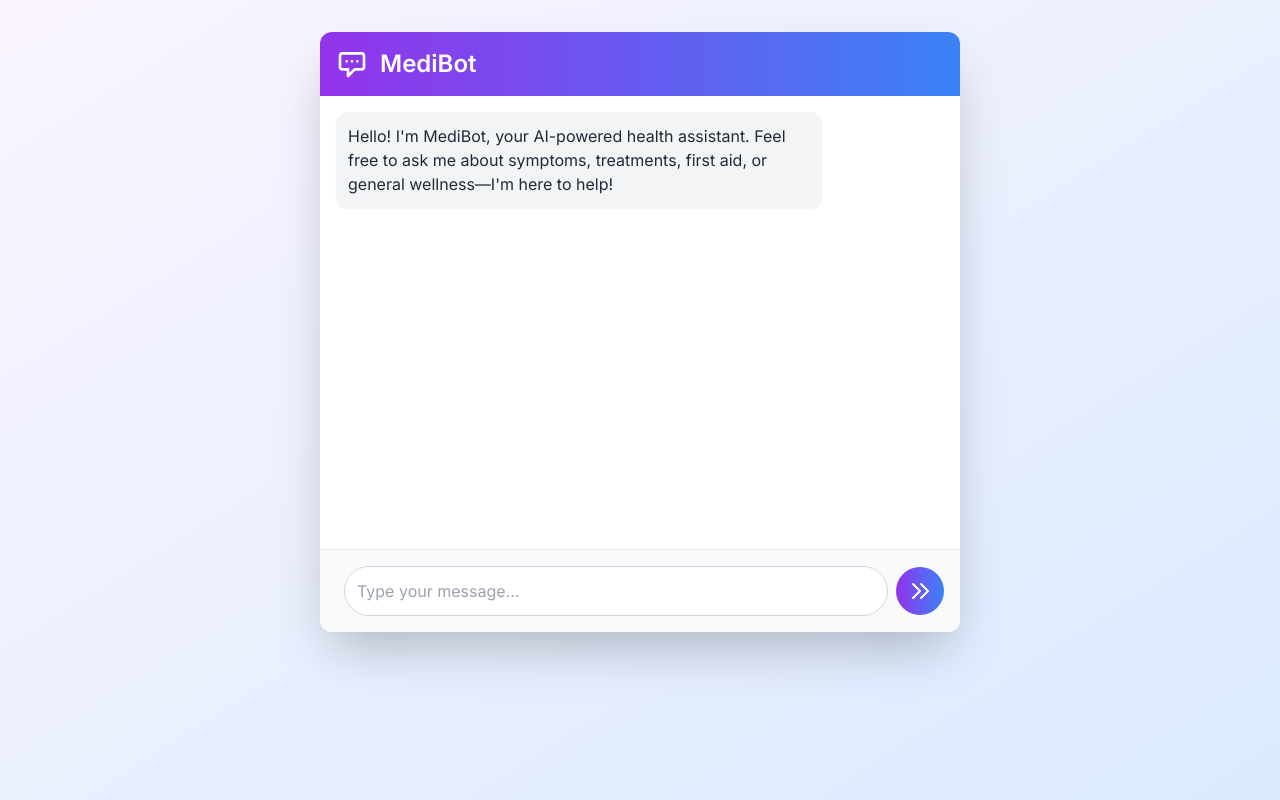
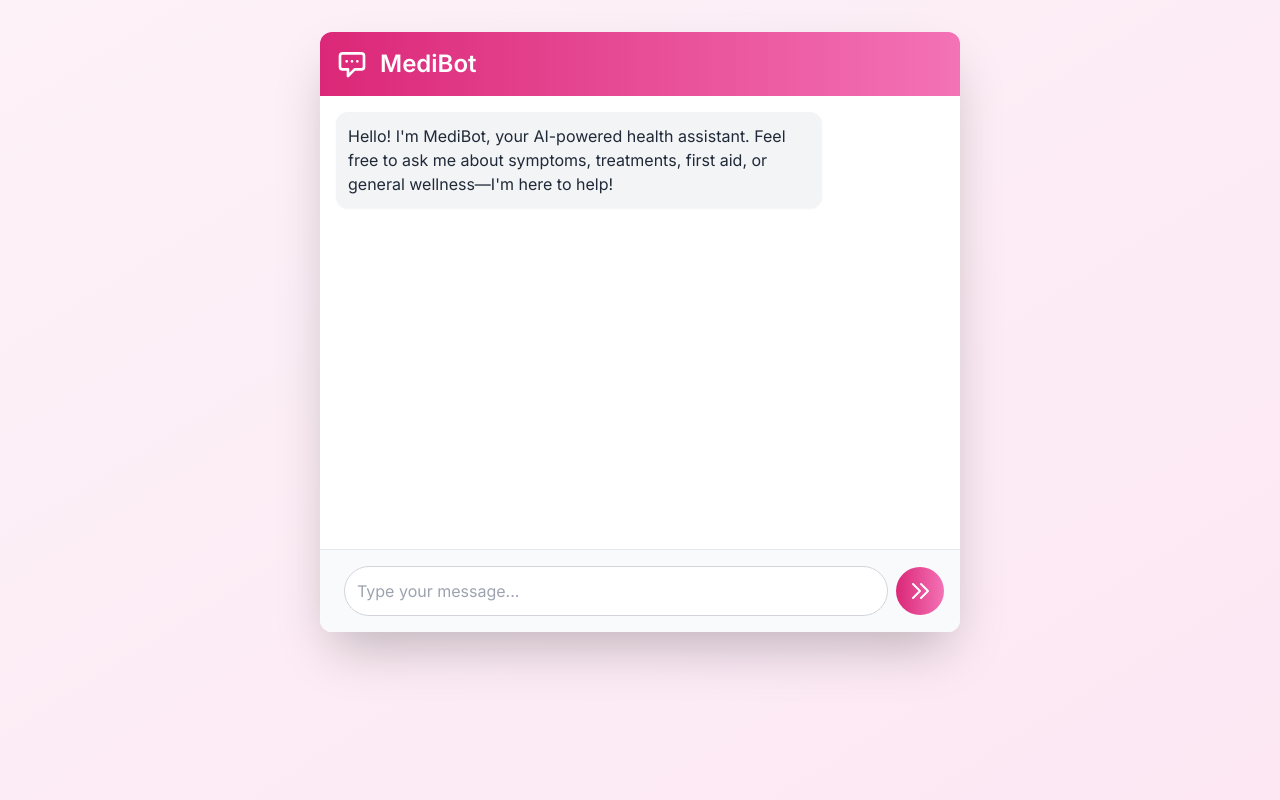
Before and after one commit to chrolloolucilferr/MediBot-, a Django app: page /chatbot/ in a window 1280 px wide. Run offline with Django 5.2, Linux system fonts and the light colour scheme; some libraries are stand-ins or nearby versions.

Commit message:
Added MediBot finale push

```diff
--- a/chatbot/templates/chatbot/chat.html
+++ b/chatbot/templates/chatbot/chat.html
@@ -34,10 +34,10 @@
         }
     </style>
 </head>
-<body class="bg-gradient-to-br from-purple-50 to-blue-100 min-h-screen flex flex-col">
+<body class="bg-gradient-to-br from-pink-50 to-pink-100 min-h-screen flex flex-col">
     <div class="container mx-auto max-w-2xl px-4 py-8 flex-grow">
         <div class="bg-white shadow-2xl rounded-xl overflow-hidden flex flex-col h-[calc(100vh-200px)]">
-            <div class="bg-gradient-to-r from-purple-600 to-blue-500 text-white p-4 flex items-center">
+            <div class="bg-gradient-to-r from-pink-600 to-pink-400 text-white p-4 flex items-center">
                 <svg xmlns="http://www.w3.org/2000/svg" class="h-8 w-8 mr-3" fill="none" viewBox="0 0 24 24" stroke="currentColor">
                     <path stroke-linecap="round" stroke-linejoin="round" stroke-width="2" d="M8 10h.01M12 10h.01M16 10h.01M9 16H5a2 2 0 01-2-2V6a2 2 0 012-2h14a2 2 0 012 2v8a2 2 0 01-2 2h-5l-5 5v-5z" />
                 </svg>
@@ -59,13 +59,13 @@
                         type="text"
                         id="message"
                         placeholder="Type your message..."
-                        class="flex-grow p-3 rounded-full border border-gray-300 focus:outline-none focus:ring-2 focus:ring-purple-500 transition duration-300"
+                        class="flex-grow p-3 rounded-full border border-gray-300 focus:outline-none focus:ring-2 focus:ring-pink-500 transition duration-300"
                     >
                     <button
                         type="button"
                         id="sendButton"
                         onclick="sendMessage()"
-                        class="bg-gradient-to-r from-purple-600 to-blue-500 text-white p-3 rounded-full hover:from-purple-700 hover:to-blue-600 transition duration-300 transform hover:scale-105 focus:outline-none focus:ring-2 focus:ring-offset-2 focus:ring-purple-500"
+                        class="bg-gradient-to-r from-pink-600 to-pink-400 text-white p-3 rounded-full hover:from-pink-700 hover:to-pink-500 transition duration-300 transform hover:scale-105 focus:outline-none focus:ring-2 focus:ring-offset-2 focus:ring-pink-500"
                     >
                         <svg xmlns="http://www.w3.org/2000/svg" class="h-6 w-6" fill="none" viewBox="0 0 24 24" stroke="currentColor">
                             <path stroke-linecap="round" stroke-linejoin="round" stroke-width="2" d="M13 5l7 7-7 7M5 5l7 7-7 7" />
@@ -88,12 +88,16 @@
         }
 
         function sendMessage() {
-            var userMessage = document.getElementById("message").value;
-            if (!userMessage.trim()) return;
+            var messageInput = document.getElementById("message");
+            var userMessage = messageInput.value.trim();
+            if (!userMessage) return;
+
+            // Store the user message and clear the input immediately
+            const originalMessage = userMessage;
+            messageInput.value = '';
 
             // Disable send button and show loading state
             const sendButton = document.getElementById("sendButton");
-            const messageInput = document.getElementById("message");
             sendButton.disabled = true;
             messageInput.disabled = true;
 
@@ -103,8 +107,8 @@
             const userMessageEl = document.createElement("div");
             userMessageEl.className = "flex justify-end mb-4";
             userMessageEl.innerHTML = `
-                <div class="bg-purple-500 text-white rounded-xl p-3 max-w-[80%] shadow-sm">
-                    <p>${userMessage}</p>
+                <div class="bg-pink-500 text-white rounded-xl p-3 max-w-[80%] shadow-sm">
+                    <p>${originalMessage}</p>
                 </div>
             `;
             chatContainer.appendChild(userMessageEl);
@@ -128,7 +132,7 @@
                     "X-CSRFToken": document.querySelector("[name=csrfmiddlewaretoken]").value,
                     "Content-Type": "application/x-www-form-urlencoded"
                 },
-                body: new URLSearchParams({ "message": userMessage })
+                body: new URLSearchParams({ "message": originalMessage })
             })
             .then(response => response.json())
             .then(data => {
@@ -145,8 +149,7 @@
                 `;
                 chatContainer.appendChild(botResponseEl);
 
-                // Clear input and scroll to bottom
-                messageInput.value = "";
+                // Scroll to bottom
                 chatContainer.scrollTop = chatContainer.scrollHeight;
             })
             .catch(error => {
```
